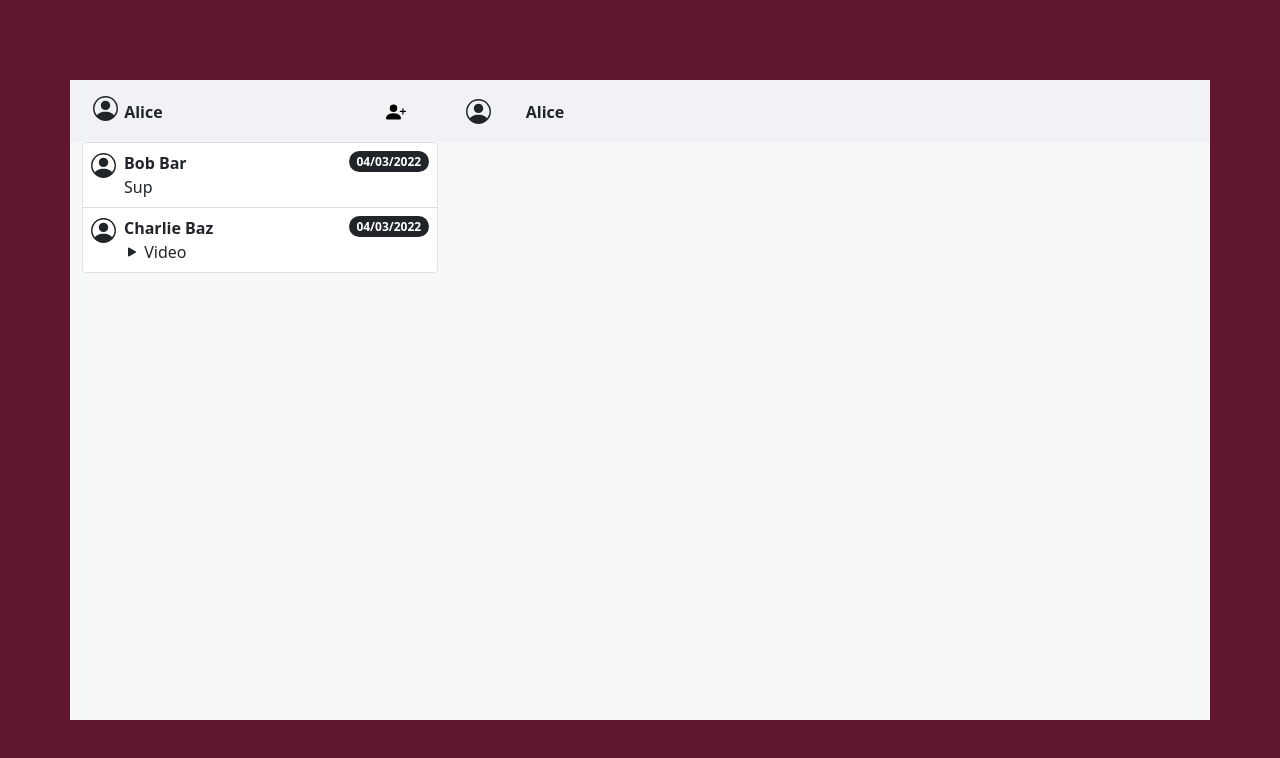
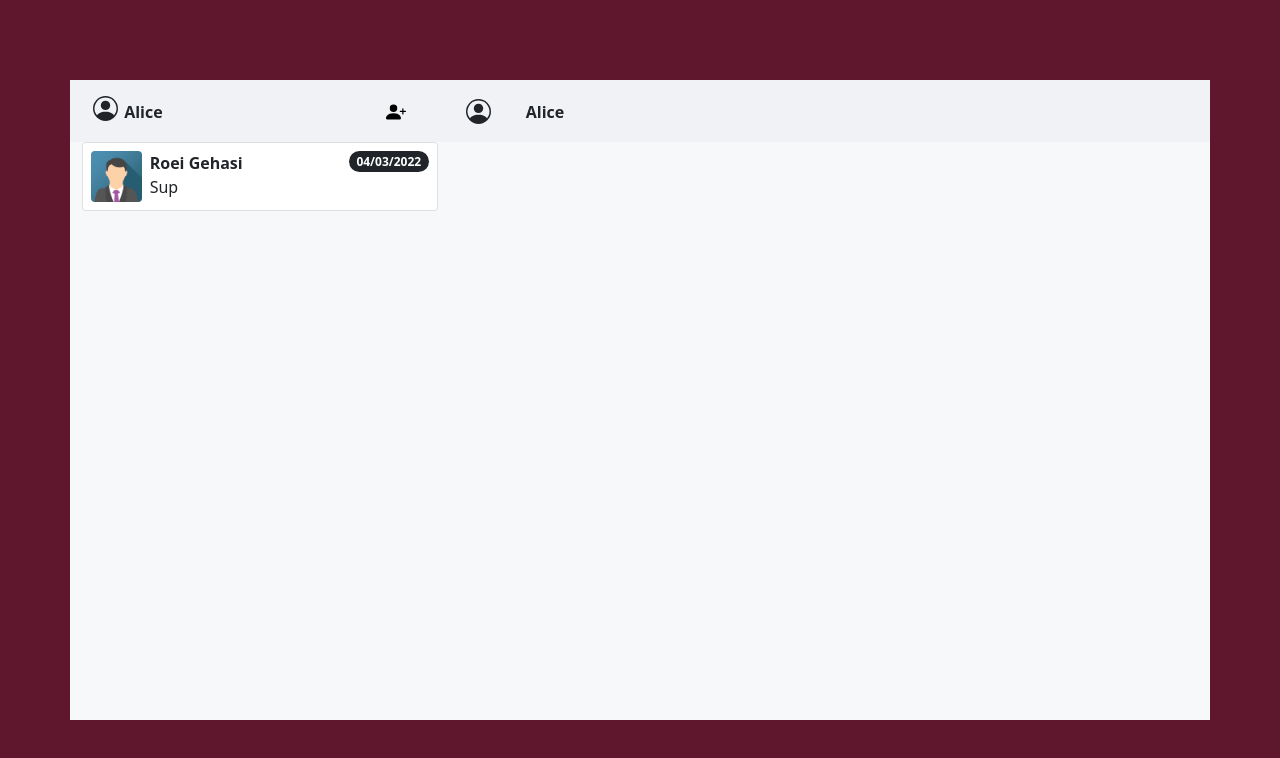
Before and after one commit to roeige/Chat4You, a React (Create React App) app: page / in a window 1280 px wide. Shown: the top 758 px of the page. Built offline with nearby package versions, Linux system fonts and the light colour scheme.

Commit message:
new json

```diff
--- a/src/App.js
+++ b/src/App.js
@@ -5,11 +5,13 @@ import Background from './layout/Background';
 import Register from './components/Register';
 import Login from './components/Login';
 import Chat from './components/message_components/Chat';
+import { useState } from 'react';
 
 function App() {
+  const [user, setUser] = useState("oriel");
   return (
     <Background>
-    <Chat />
+    <Chat user = {user}/>
     </Background>
   );
 }
--- a/src/components/Login.js
+++ b/src/components/Login.js
@@ -1,13 +1,19 @@
 import { useRef } from 'react';
 import './Connect.css'
 import { users } from '../user_details';
+import { app_data } from './message_components/chat_utils';
 
 const Login = (props) => {
     const usernameRef = useRef();
     const passwordRef = useRef();
     const submitHandler = (event) => {
         event.preventDefault();
-
+        const username = usernameRef.current.value;
+        const password = passwordRef.current.value;
+        if(app_data && app_data[username] && app_data[username].password===password){
+            console.log("Logged in");
+        }
+        else console.log("Invalid username or password")
     }
 
     return (<div class="grid" className='grid'>
--- a/src/components/message_components/BottomPanel/MessageSender.js
+++ b/src/components/message_components/BottomPanel/MessageSender.js
@@ -13,7 +13,7 @@ const shareIcon = <svg xmlns="http://www.w3.org/2000/svg"
 const MessageSender = (props) => {
     return (
         <InputGroup id="bottomPanel" className="mb-3">
-        <MainUploadButton index = {props.index} messagesData = {props.messagesData} setMessagesData = {props.setMessagesData} contactsChats = {props.contactsChats} setContactsChats = {props.setContactsChats} setActiveContactIndex={props.setActiveContactIndex}/>
+        <MainUploadButton user = {props.user} index = {props.index} messagesData = {props.messagesData} setMessagesData = {props.setMessagesData} contacts = {props.contacts} setContacts = {props.setContacts} setActiveContactIndex={props.setActiveContactIndex}/>
         <FormControl
           placeholder="New message here..."
           aria-label="Recipient's username"
--- a/src/components/message_components/BubbleMessage/MessagesBox.js
+++ b/src/components/message_components/BubbleMessage/MessagesBox.js
@@ -11,14 +11,15 @@ import './MessagesBox.css'
 import { Row } from "react-bootstrap";
 
 const MessagesBox = (props) => {
-  const messages = props.messagesData;
+  const messages = props.messages;
+  console.log(messages)
   const len = messages.length;
-  console.log(len)
+
 
   return (
     <div class="col-12 container-end">
       <div class="col message-scroll ">
-        {props.messagesData
+        {props.messages
           .slice(0)
           .reverse()
           .map((message, index, reversedArr) => {
@@ -41,6 +42,7 @@ const MessagesBox = (props) => {
                       from={message.from}
                       time={dateToTime(message.date)}
                       text={message.content}
+                      key={index}
                     />
                   </div>
                   {divider}
--- a/src/components/message_components/Chat.css
+++ b/src/components/message_components/Chat.css
@@ -131,3 +131,8 @@ btn-outline-secondary::after{
   color:darkgray;
 
 }
+
+.contact-img{
+  max-width: 15%;
+  height: auto;
+}
--- a/src/components/message_components/Chat.js
+++ b/src/components/message_components/Chat.js
@@ -13,39 +13,54 @@ import {
   defaultPicture,
   getLastMessage,
   getTimeAgo,
+  app_data
 } from "./chat_utils";
 import { useEffect } from "react";
+import avatar from '../../pictures/avatar.png';
 
 const Chat = (props) => {
-  console.log("Refreshed");
-  const [messagesData, setMessagesData] = useState([]);
-  const [contactsChats, setContactsChats] = useState(contacts);
+  const user = props.user;
+  const [messages, setMessages] = useState([]);
+  const [contacts, setContacts] = useState(app_data[user].contacts);
   const [activeContactIndex, setActiveContactIndex] = useState(null);
   const showContactChat = activeContactIndex === null ? false : true;
+  console.log(app_data)
 
 
   useEffect(() => {
-    console.log(contactsChats);
+    console.log(contacts);
     if (activeContactIndex != null) {
-      setMessagesData(contactsChats[activeContactIndex].messagesData);
+      console.log(activeContactIndex)
+      setMessages(contacts[activeContactIndex].messages);
     }
-  }, [activeContactIndex, contactsChats]);
+  }, [activeContactIndex, contacts]);
 
-  const handleAddingContact = (contactName) => {
+
+  const handleAddingContact = (username) => {
+    // displayName or username?
+    // if username does not exist?
+    // if trying to add username already on contacts
+    // is adding username to my contacts list means adding my username to his contacts list?
+    if(app_data && !app_data[username]){ alert("There is no user with that user name, please enter a valid username to add"); return;}
     const newContact = {
-      name: contactName,
-      messagesData: [],
-      get lastMessage() {
-        return getLastMessage(this.messagesData);
-      },
-      timeAgo: 60,
-      picture: defaultPicture,
+      username,
+      displayName : app_data[username].displayName,
+      messages: [],
+      picture: avatar,
     };
-    setContactsChats([...contactsChats, newContact]);
-    setActiveContactIndex(contactsChats.length);
+    const me = {
+      username: "oriel",
+      displayName: "Oriel Zehavi",
+      picture : avatar,
+      messages: []};
+    app_data[username].contacts.push(me);
+    app_data["oriel"].contacts.push(newContact);
+    console.log(app_data);
+    setContacts([...app_data["oriel"].contacts]);
+    setActiveContactIndex(app_data["oriel"].contacts.length-1);
   };
 
-  //refresh contactsChats (right side) every 1 minute
+  //refresh contacts (right side) every 30 seconds
   const [fakeCurrentDate, setFakeCurrentDate] = useState(new Date()); // default value can be anything you want
 
   useEffect(() => {
@@ -73,18 +88,18 @@ const Chat = (props) => {
           <Col>
             <div className="col grid-background">
               <ol className="flex-col d-flex list-group contact-list">
-                {contactsChats
+                {contacts
                   .slice(0)
                   .reverse()
                   .map((chat, index) => {
                     return (
                       <ContactList
-                        name={chat.name}
-                        lastMessage={getLastMessage(chat.messagesData)}
-                        timeAgo={getTimeAgo(chat.messagesData)}
+                        name={chat.displayName}
+                        lastMessage={getLastMessage(chat.messages)}
+                        timeAgo={getTimeAgo(chat.messages)}
                         picture={chat.picture}
                         key={index}
-                        id={contactsChats.length - 1 - index}
+                        id={contacts.length - 1 - index}
                         activeContactIndex={activeContactIndex}
                         setActiveContactIndex={setActiveContactIndex}
                       />
@@ -96,15 +111,16 @@ const Chat = (props) => {
           <Col xs={8} className="container-relative">
             {showContactChat && (
               <Fragment>
-                <MessagesBox messagesData={messagesData} />
+                <MessagesBox messages={messages} />
                 <Row>
                   <MessageSender
-                    messagesData={messagesData}
-                    setMessagesData={setMessagesData}
-                    contactsChats={contactsChats}
-                    setContactsChats={setContactsChats}
+                    messages={messages}
+                    setMessages={setMessages}
+                    contacts={contacts}
+                    setContacts={setContacts}
                     index={activeContactIndex}
                     setActiveContactIndex={setActiveContactIndex}
+                    user = {user}
                   />
                 </Row>
               </Fragment>
--- a/src/components/message_components/ContactList.js
+++ b/src/components/message_components/ContactList.js
@@ -1,4 +1,5 @@
 import { useEffect,useState } from "react";
+import './Chat.css'
 const ContactList = (props) => {
   const[activeState,setActiveState] = useState("")
   useEffect(() => {
@@ -23,7 +24,7 @@ const ContactList = (props) => {
       }
       onClick={clickHandler}
     >
-      <div> {props.picture} </div>
+      <div class = "contact-img"><img src={props.picture} class="img-fluid rounded"/></div>
       <div className="ms-2 me-auto">
         <div className="fw-bold"> {props.name} </div>
         {props.lastMessage}
--- a/src/components/message_components/chat_utils.js
+++ b/src/components/message_components/chat_utils.js
@@ -2,6 +2,7 @@ import waterfall from "../../videos/waterfall.mp4";
 import audio from "../../audio/audio.mp3";
 import france1 from "../../pictures/france1.jpg";
 import { Fragment } from "react";
+import avatar from "../../pictures/avatar.png";
 
 export const messages = [
   { type: "text", from: "you", time: "10:00", content: "Hello" },
@@ -35,7 +36,7 @@ export const getLastMessage = (data) => {
   if (lastMessage.type === "image")
     return (
       <Fragment>
-        <i class="bi bi-image"/> Photo
+        <i class="bi bi-image" /> Photo
       </Fragment>
     );
   if (lastMessage.type === "voice")
@@ -75,22 +76,32 @@ export const getTimeAgo = (data) => {
   if (day === 1) return day + " day ago";
   if (hour && hour > 1) return hour + " hours ago";
   if (hour === 1) return hour + " hour ago";
-  if(minutes && minutes>1) return minutes + " minutes ago"
-  if(minutes===1) return minutes + " minute ago";
+  if (minutes && minutes > 1) return minutes + " minutes ago";
+  if (minutes === 1) return minutes + " minute ago";
   return "now";
 };
 
-export const dateToTime = date =>{
-  return String(date.getHours()).padStart(2,'0') + ":" + String(date.getMinutes()).padStart(2,'0')
+export const dateToTime = (date) => {
+  return (
+    String(date.getHours()).padStart(2, "0") +
+    ":" +
+    String(date.getMinutes()).padStart(2, "0")
+  );
 };
 
-export const dateToString = date => {
+export const dateToString = (date) => {
   const month = date.getUTCMonth() + 1; //months from 1-12
-    const day = date.getUTCDate();
-    const year = date.getUTCFullYear();
+  const day = date.getUTCDate();
+  const year = date.getUTCFullYear();
 
-    return String(day).padStart(2,'0') + "/" + String(month).padStart(2,'0') + "/" + year;
-}
+  return (
+    String(day).padStart(2, "0") +
+    "/" +
+    String(month).padStart(2, "0") +
+    "/" +
+    year
+  );
+};
 
 export const contacts = [
   {
@@ -160,3 +171,78 @@ export const contacts = [
     picture: defaultPicture,
   },
 ];
+
+export const app_data = {
+  oriel: {
+    password: "orielgg",
+    displayName: "Oriel Zehavi",
+    picture: avatar,
+    contacts: [
+      {
+        username: "roeigh",
+        displayName: "Roei Gehasi",
+        picture : avatar,
+        messages: [
+          {
+            type: "text",
+            from: "you",
+            date: new Date(2022, 2, 4, 5, 50),
+            content: "Bye",
+          },
+          {
+            type: "text",
+            from: "me",
+            date: new Date(2022, 2, 4, 5, 50),
+            content: "Hi",
+          },
+          {
+            type: "text",
+            from: "me",
+            date: new Date(2022, 2, 4, 5, 50),
+            content: "Sup",
+          },
+        ],
+      },
+    ],
+  },
+  roeigh: {
+    password: "roeigg",
+    displayName: "Roei Gehasi",
+    picture: avatar,
+    contacts: [
+      {
+        username: "oriel",
+        displayName: "Oriel Zehavi",
+        picture : avatar,
+        messages: [
+          {
+            type: "text",
+            from: "me",
+            date: new Date(2022, 2, 4, 5, 50),
+            content: "Bye",
+          },
+          {
+            type: "text",
+            from: "you",
+            date: new Date(2022, 2, 4, 5, 50),
+            content: "Hi",
+          },
+          {
+            type: "text",
+            from: "you",
+            date: new Date(2022, 2, 4, 5, 50),
+            content: "Sup",
+          },
+        ],
+      },
+    ],
+  },
+  "test":{
+    password: "roeigg",
+    displayName: "Test User",
+    picture: avatar,
+    contacts: [
+
+      ]
+    }
+};
```
Also changed, not shown: src/components/Register.js (+19 -2 lines), src/components/message_components/BottomPanel/MainUploadButton.js (+8 -14 lines), src/components/message_components/Template.js (deleted, +0 -18 lines), src/pictures/avatar.png (added).
